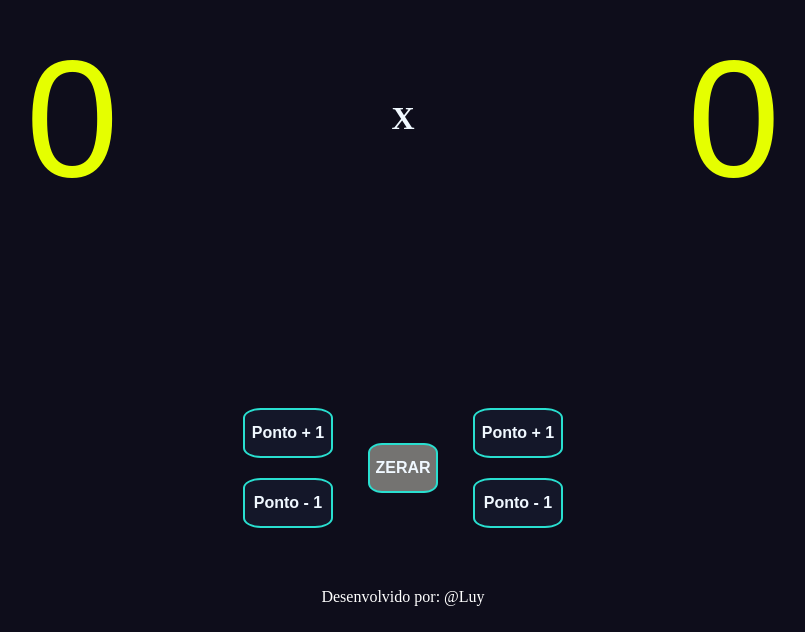
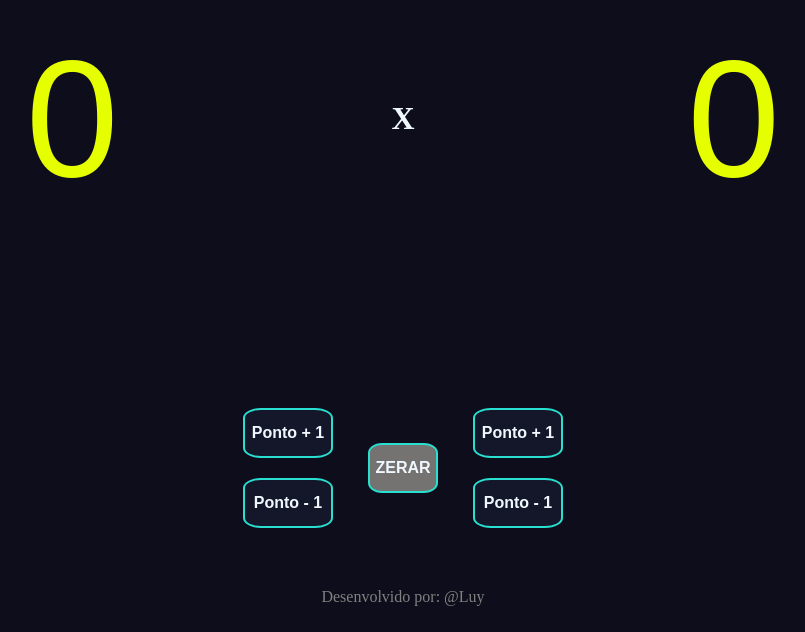
Before and after one commit to luychoyan/Placar_de_Volei, a React (Vite) app: page / in a window 1280 px wide. Shown: the part 168-800 px from the top of the page, without its empty margins (242-1047 px from the left). Built offline with nearby package versions, Linux system fonts and the light colour scheme; a web font is replaced by a local one.

Commit message:
Update App.jsx

```diff
--- a/src/App.jsx
+++ b/src/App.jsx
@@ -54,7 +54,7 @@ function App() {
             </div>
           </div>
         </div>
-      <a style={{color: "white", textDecoration:"none"}} href="https://www.instagram.com/luy_choyan?igsh=MTJ5ejM1czZpdWc5MA%3D%3D&utm_source=qr" target='_blank' rel="noopener noreferrer">Desenvolvido por: @Luy</a>
+      <a style={{color: "gray", textDecoration:"none"}} href="https://www.instagram.com/luy_choyan?igsh=MTJ5ejM1czZpdWc5MA%3D%3D&utm_source=qr" target='_blank'>Desenvolvido por: @Luy</a>
       </main>
   )
 }
```
